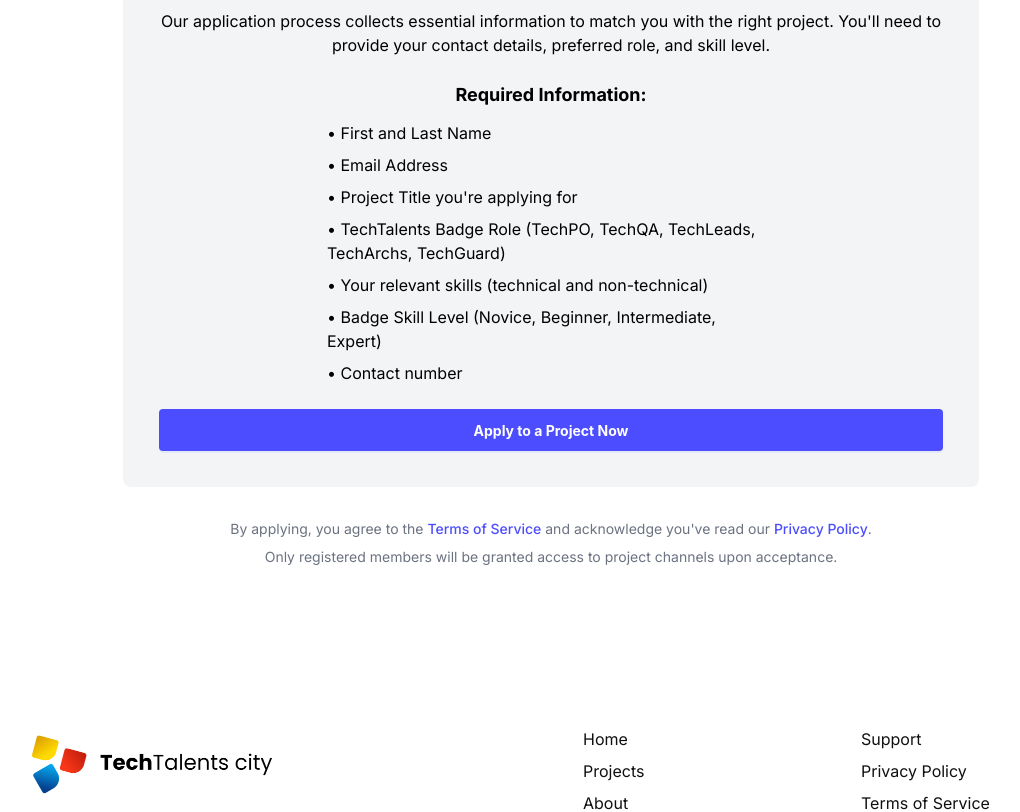
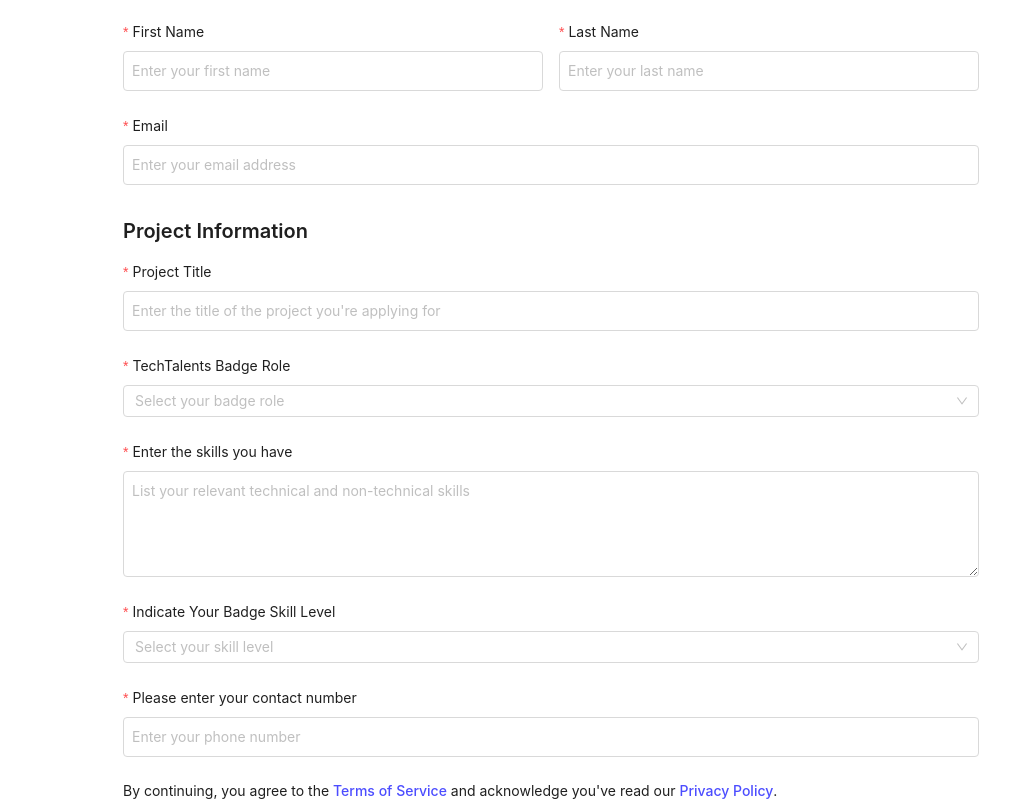
Before and after one commit to techtalentscity/techtalentscity.github.io, a React (Vite) app: page /apply in a window 1280 px wide. Shown: the part 500-1312 px from the top of the page, without its empty margins (89-1109 px from the left). Built offline with nearby package versions, Linux system fonts and the light colour scheme.

Commit message:
Update application.jsx

```diff
--- a/src/Pages/Apply/application.jsx
+++ b/src/Pages/Apply/application.jsx
@@ -1,24 +1,119 @@
-import { useState } from 'react';
+import { useState, useEffect } from 'react';
 import { Link } from 'react-router-dom';
 import Container from '../../components/Container';
 import logo from '../../assets/images/logo-black.png';
-import { Button, Steps, Collapse } from 'antd';
+import { Button, Form, Input, Select, Steps, Collapse } from 'antd';
+import TextArea from 'antd/es/input/TextArea';
 
 const { Panel } = Collapse;
 const { Step } = Steps;
 
 const Application = () => {
+  const [form] = Form.useForm();
+  const [loading, setLoading] = useState(false);
   const [currentStep, setCurrentStep] = useState(0);
+  const [formValues, setFormValues] = useState({});
+  const [mathProblem, setMathProblem] = useState({ num1: 0, num2: 0, result: 0 });
+  const [captchaAnswer, setCaptchaAnswer] = useState('');
+  const [captchaVerified, setCaptchaVerified] = useState(false);
+  const [submissionComplete, setSubmissionComplete] = useState(false);
 
-  // Google Form URL for project applications - DO NOT CHANGE THIS URL
-  const applicationFormURL = "https://docs.google.com/forms/d/e/1FAIpQLSdutVajcCzd-S2wuFfUNbnkx8KoklFFn8clR0xbYG9XBRdkvg/viewform";
+  // Generate new math problem for CAPTCHA
+  const generateMathProblem = () => {
+    const num1 = Math.floor(Math.random() * 10) + 1;
+    const num2 = Math.floor(Math.random() * 10) + 1;
+    const result = num1 + num2;
+
+    setMathProblem({ num1, num2, result });
+    setCaptchaAnswer('');
+    setCaptchaVerified(false);
+  };
+
+  // Initialize with a math problem on component mount
+  useEffect(() => {
+    generateMathProblem();
+  }, []);
+
+  // Google Form submission URL
+  const googleFormURL = "https://docs.google.com/forms/d/e/1FAIpQLSdutVajcCzd-S2wuFfUNbnkx8KoklFFn8clR0xbYG9XBRdkvg/formResponse";
+
+  // Form field entry IDs from the Google Form
+  const FORM_FIELDS = {
+    firstName: 'entry.2120631500',
+    lastName: 'entry.976572827',
+    email: 'entry.1556369182',
+    projectTitle: 'entry.2092238618',
+    badgeRole: 'entry.479992417',
+    skills: 'entry.399656188',
+    skillLevel: 'entry.387826858',
+    contactNumber: 'entry.1680754078'
+  };
 
   // URL for viewing all available projects
   const projectsListURL = "/projects"; // Update this with your actual projects listing page URL
 
-  // Function to direct user to Google Form - ensures form opens correctly
-  const redirectToApplicationForm = () => {
-    window.open(applicationFormURL, '_blank');
+  // Store form values and move to CAPTCHA step
+  const handleFormValuesSubmit = (values) => {
+    setFormValues(values);
+    setCurrentStep(1);
+  };
+
+  // Verify CAPTCHA and submit form if correct
+  const handleVerifyCaptcha = () => {
+    if (parseInt(captchaAnswer) === mathProblem.result) {
+      setCaptchaVerified(true);
+      submitFormToGoogle();
+    } else {
+      setCaptchaVerified(false);
+      generateMathProblem();
+      alert("Incorrect answer. Please try again.");
+    }
+  };
+
+  // Go back to the form step
+  const handleBack = () => {
+    setCurrentStep(0);
+  };
+
+  // Submit form to Google Form
+  const submitFormToGoogle = async () => {
+    if (!formValues) return;
+
+    try {
+      setLoading(true);
+
+      // Create form data for submission
+      const formData = new FormData();
+
+      // Add fields to form data - only add fields that exist in the FORM_FIELDS object
+      Object.keys(FORM_FIELDS).forEach(key => {
+        if (formValues[key] !== undefined && formValues[key] !== null) {
+          formData.append(FORM_FIELDS[key], formValues[key].toString());
+        }
+      });
+
+      // Submit the form data
+      await fetch(googleFormURL, {
+        method: 'POST',
+        mode: 'no-cors', // Important for cross-origin requests to Google Forms
+        body: formData
+      });
+
+      // Show success message
+      setSubmissionComplete(true);
+      setCurrentStep(2);
+
+      // Clear form after successful submission
+      setTimeout(() => {
+        form.resetFields();
+      }, 3000);
+
+    } catch (error) {
+      console.error('Error submitting form:', error);
+      alert('Submission failed. Please try again.');
+    } finally {
+      setLoading(false);
+    }
   };
 
   // Application Guide Component
@@ -110,6 +205,185 @@ const Application = () => {
     </div>
   );
 
+  // Application Form Step Component
+  const ApplicationFormStep = () => (
+    <Form
+      form={form}
+      layout="vertical"
+      onFinish={handleFormValuesSubmit}
+      initialValues={formValues}
+      className="mt-8"
+    >
+      {/* Personal Information Section */}
+      <h2 className="text-xl font-semibold mb-4">Personal Information</h2>
+      <div className="grid grid-cols-1 md:grid-cols-2 gap-4">
+        <Form.Item
+          label="First Name"
+          name="firstName"
+          rules={[{ required: true, message: 'First Name is required' }]}
+        >
+          <Input placeholder="Enter your first name" className="p-2" />
+        </Form.Item>
+
+        <Form.Item
+          label="Last Name"
+          name="lastName"
+          rules={[{ required: true, message: 'Last Name is required' }]}
+        >
+          <Input placeholder="Enter your last name" className="p-2" />
+        </Form.Item>
+      </div>
+
+      <Form.Item
+        label="Email"
+        name="email"
+        rules={[
+          { required: true, message: 'Email is required' },
+          { type: 'email', message: 'Please enter a valid email' }
+        ]}
+      >
+        <Input placeholder="Enter your email address" className="p-2" />
+      </Form.Item>
+
+      {/* Project Information Section */}
+      <h2 className="text-xl font-semibold mb-4 mt-8">Project Information</h2>
+
+      <Form.Item
+        label="Project Title"
+        name="projectTitle"
+        rules={[{ required: true, message: 'Project title is required' }]}
+      >
+        <Input placeholder="Enter the title of the project you're applying for" className="p-2" />
+      </Form.Item>
+
+      <Form.Item
+        label="TechTalents Badge Role"
+        name="badgeRole"
+        rules={[{ required: true, message: 'Badge role is required' }]}
+      >
+        <Select placeholder="Select your badge role" className="w-full">
+          <Select.Option value="TechPO">TechPO – Product Owners</Select.Option>
+          <Select.Option value="TechQA">TechQA – Quality Assurance/Testers</Select.Option>
+          <Select.Option value="TechLeads">TechLeads – Non-technical contributors</Select.Option>
+          <Select.Option value="TechArchs">TechArchs – Low-code/No-code developers</Select.Option>
+          <Select.Option value="TechGuard">TechGuard – Network and Cybersecurity</Select.Option>
+        </Select>
+      </Form.Item>
+
+      <Form.Item
+        label="Enter the skills you have"
+        name="skills"
+        rules={[{ required: true, message: 'Skills are required' }]}
+      >
+        <TextArea
+          placeholder="List your relevant technical and non-technical skills"
+          rows={4}
+          className="p-2"
+        />
+      </Form.Item>
+
+      <Form.Item
+        label="Indicate Your Badge Skill Level"
+        name="skillLevel"
+        rules={[{ required: true, message: 'Skill level is required' }]}
+      >
+        <Select placeholder="Select your skill level" className="w-full">
+          <Select.Option value="Novice">Novice – 2 or more completed projects</Select.Option>
+          <Select.Option value="Beginner">Beginner – 5 or more completed projects</Select.Option>
+          <Select.Option value="Intermediate">Intermediate – 10 or more completed projects</Select.Option>
+          <Select.Option value="Expert">Expert – 15 or more completed projects</Select.Option>
+        </Select>
+      </Form.Item>
+
+      <Form.Item
+        label="Please enter your contact number"
+        name="contactNumber"
+        rules={[{ required: true, message: 'Contact number is required' }]}
+      >
+        <Input placeholder="Enter your phone number" className="p-2" />
+      </Form.Item>
+
+      <p className='pb-6 text-sm'>
+        By continuing, you agree to the <span className='text-primary font-medium'>Terms of Service</span> and
+        acknowledge you&apos;ve read our <span className='text-primary font-medium'>Privacy Policy</span>.
+      </p>
+
+      <Button
+        type="primary"
+        htmlType="submit"
+        className="w-full"
+        loading={loading}
+      >
+        Continue to Verification
+      </Button>
+    </Form>
+  );
+
+  // CAPTCHA Step Component
+  const CaptchaStep = () => (
+    <div className="mt-8">
+      <div className="bg-gray-100 p-6 rounded-lg">
+        <h3 className="text-lg font-medium mb-4">Verify you're human</h3>
+        <p className="mb-6">Please solve this math problem to submit your application:</p>
+
+        <div className="text-center mb-6">
+          <span className="text-2xl font-bold">{mathProblem.num1} + {mathProblem.num2} = ?</span>
+        </div>
+
+        <Input
+          placeholder="Enter your answer"
+          className="p-2 mb-4"
+          value={captchaAnswer}
+          onChange={(e) => setCaptchaAnswer(e.target.value)}
+          type="number"
+        />
+
+        <div className="flex flex-col gap-3">
+          <Button
+            type="primary"
+            onClick={handleVerifyCaptcha}
+            loading={loading}
+            block
+          >
+            Verify & Submit
+          </Button>
+
+          <Button onClick={generateMathProblem} block>
+            New Problem
+          </Button>
+
+          <Button onClick={handleBack} block>
+            Back to Form
+          </Button>
+        </div>
+      </div>
+    </div>
+  );
+
+  // Success Step Component
+  const SuccessStep = () => (
+    <div className="mt-8 text-center">
+      <div className="bg-green-50 p-6 rounded-lg">
+        <div className="text-5xl mb-4 text-green-500">✓</div>
+        <h3 className="text-xl font-medium mb-4">Application Submitted Successfully!</h3>
+        <p className="mb-6">Thank you for submitting your application. We will review it and get back to you soon.</p>
+
+        <Button
+          type="primary"
+          onClick={() => {
+            setCurrentStep(0);
+            setFormValues({});
+            setSubmissionComplete(false);
+            generateMathProblem();
+          }}
+          block
+        >
+          Submit Another Application
+        </Button>
+      </div>
+    </div>
+  );
+
   return (
     <div className="w-full flex justify-center items-center min-h-screen bg-white py-8">
       <Container className="w-full max-w-4xl px-4 md:px-8">
@@ -123,36 +397,25 @@ const Application = () => {
         {/* Application Guide Section */}
         <ApplicationGuide />
 
-        <div className="w-full bg-gray-100 p-9 rounded-lg text-center mb-8">
-          <h2 className="text-2xl xl:text-3xl font-bold">Ready to Apply?</h2>
-          <p className="text-sm xl:text-base my-6">
-            Our application process collects essential information to match you with the right project.
-            You'll need to provide your contact details, preferred role, and skill level.
-          </p>
+        <Steps
+          current={currentStep}
+          className="mb-8"
+          items={[
+            {
+              title: 'Application Form',
+            },
+            {
+              title: 'Verification',
+            },
+            {
+              title: 'Complete',
+            },
+          ]}
+        />
 
-          <div className="mb-6">
-            <h3 className="font-bold text-lg mb-3">Required Information:</h3>
-            <ul className="text-left mx-auto max-w-md">
-              <li className="mb-2">• First and Last Name</li>
-              <li className="mb-2">• Email Address</li>
-              <li className="mb-2">• Project Title you're applying for</li>
-              <li className="mb-2">• TechTalents Badge Role (TechPO, TechQA, TechLeads, TechArchs, TechGuard)</li>
-              <li className="mb-2">• Your relevant skills (technical and non-technical)</li>
-              <li className="mb-2">• Badge Skill Level (Novice, Beginner, Intermediate, Expert)</li>
-              <li className="mb-2">• Contact number</li>
-            </ul>
-          </div>
-
-          {/* Important: This button must remain visible and functional */}
-          <Button
-            type="primary"
-            block
-            className="py-5 px-12 font-bold"
-            onClick={redirectToApplicationForm}
-          >
-            Apply to a Project Now
-          </Button>
-        </div>
+        {currentStep === 0 && <ApplicationFormStep />}
+        {currentStep === 1 && <CaptchaStep />}
+        {currentStep === 2 && <SuccessStep />}
 
         <div className="text-center text-gray-500 text-sm mt-8">
           <p>
```
